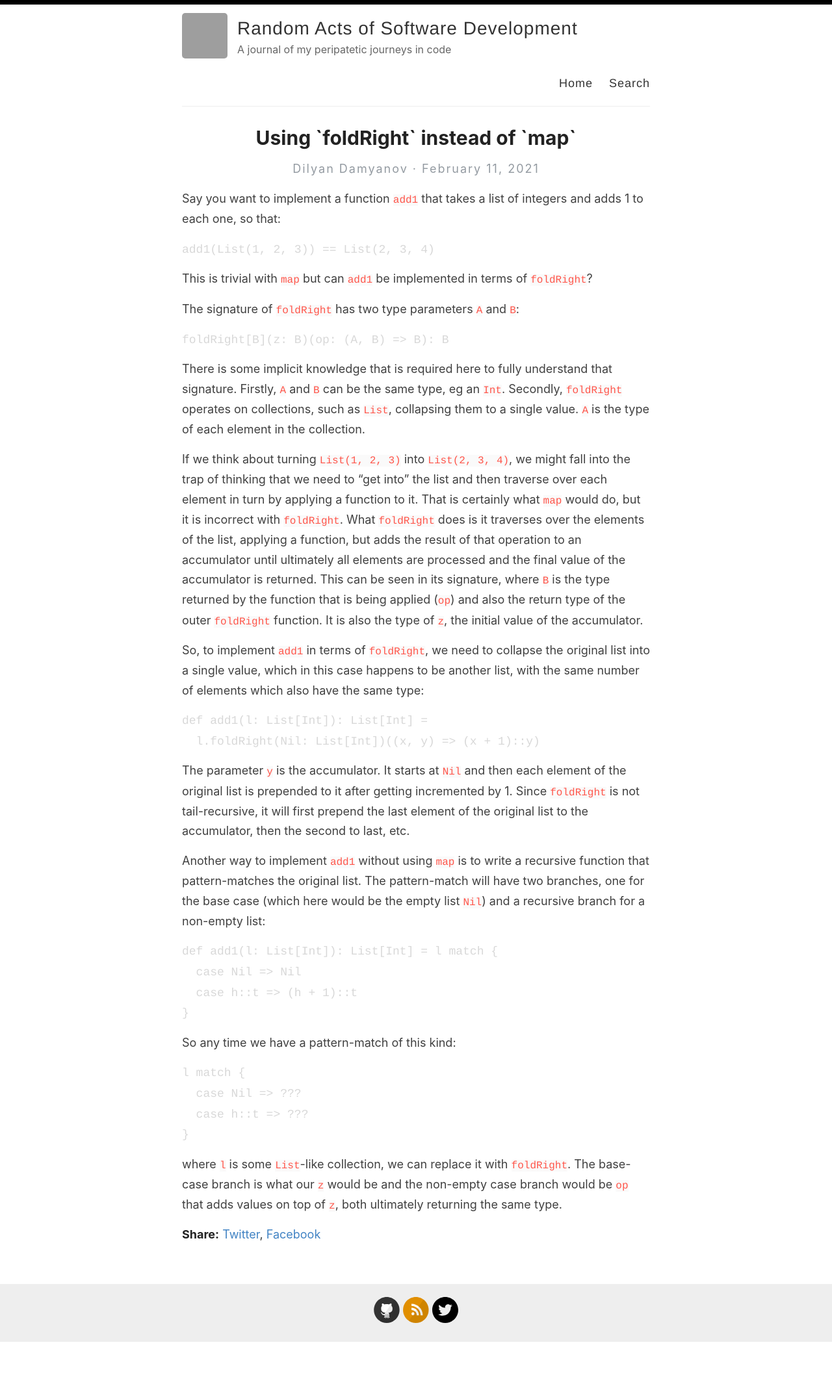
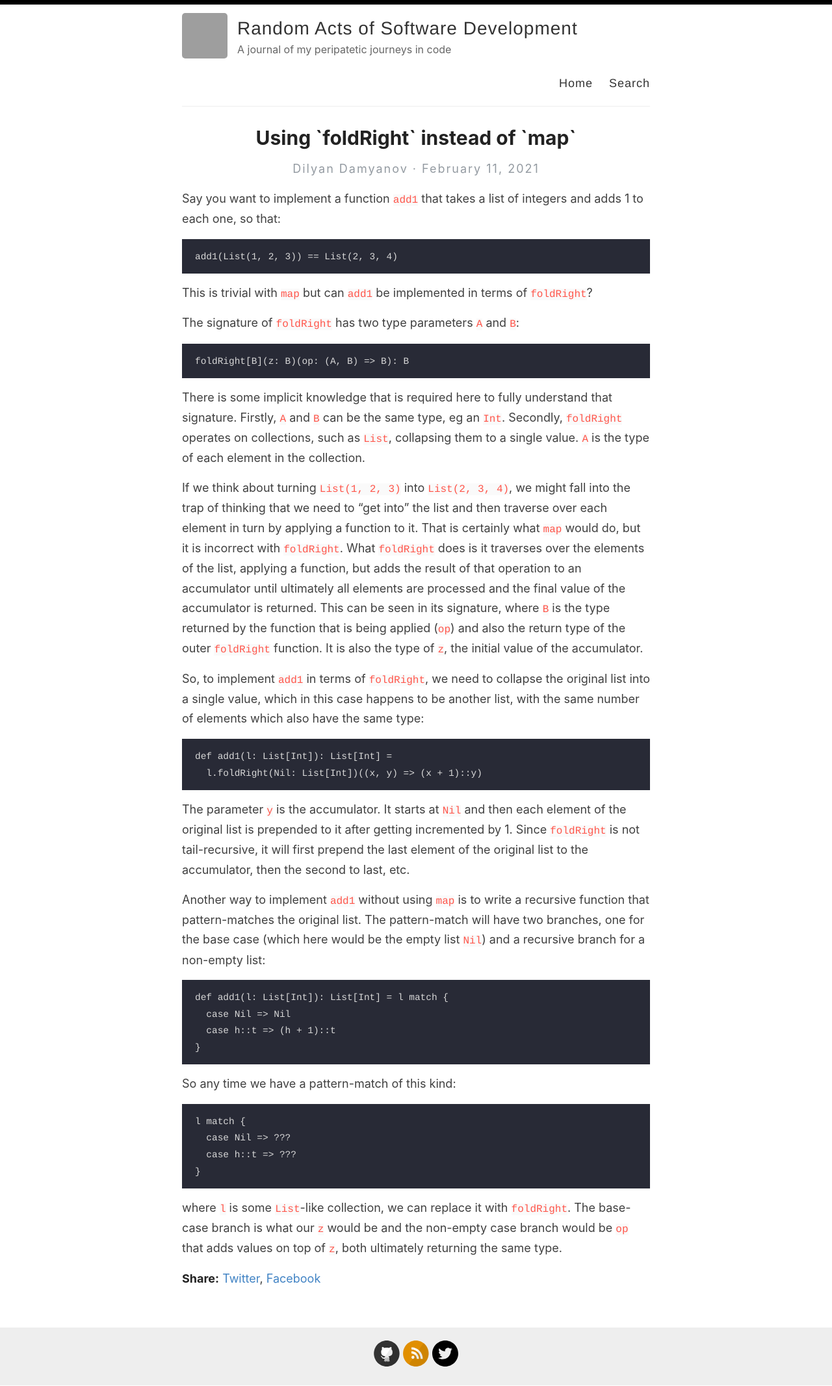
Before and after one commit to dilyand/dilyand.github.io, a Jekyll site: the page built from _posts/2021-02-11-using-map-instead-of-foldright.md, in a window 1280 px wide. Shown: the whole page at 65% size. Built offline with Jekyll 4.4.1, drawn with Linux system fonts in a browser that asks for light colours; before the commit the page ends 2066 px from its top, so only the background shows below that; grey boxes are pictures that could not be loaded.

Commit message:
Update 2021-02-11-using-map-instead-of-foldright.md

````diff
--- a/_posts/2021-02-11-using-map-instead-of-foldright.md
+++ b/_posts/2021-02-11-using-map-instead-of-foldright.md
@@ -6,7 +6,7 @@ tags: [Scala, foldRight]
 
 Say you want to implement a function `add1` that takes a list of integers and adds 1 to each one, so that:
 
-```Scala
+```
 add1(List(1, 2, 3)) == List(2, 3, 4)
 ```
 
@@ -14,7 +14,7 @@ This is trivial with `map` but can `add1` be implemented in terms of `foldRight`
 
 The signature of `foldRight` has two type parameters `A` and `B`:
 
-```Scala
+```
 foldRight[B](z: B)(op: (A, B) => B): B
 ```
 
@@ -24,7 +24,7 @@ If we think about turning `List(1, 2, 3)` into `List(2, 3, 4)`, we might fall in
 
 So, to implement `add1` in terms of `foldRight`, we need to collapse the original list into a single value, which in this case happens to be another list, with the same number of elements which also have the same type:
 
-```Scala
+```
 def add1(l: List[Int]): List[Int] =
   l.foldRight(Nil: List[Int])((x, y) => (x + 1)::y)
 ```
@@ -33,7 +33,7 @@ The parameter `y` is the accumulator. It starts at `Nil` and then each element o
 
 Another way to implement `add1` without using `map` is to write a recursive function that pattern-matches the original list. The pattern-match will have two branches, one for the base case (which here would be the empty list `Nil`) and a recursive branch for a non-empty list:
 
-```Scala
+```
 def add1(l: List[Int]): List[Int] = l match {
   case Nil => Nil
   case h::t => (h + 1)::t
@@ -42,7 +42,7 @@ def add1(l: List[Int]): List[Int] = l match {
 
 So any time we have a pattern-match of this kind:
 
-```Scala
+```
 l match {
   case Nil => ???
   case h::t => ???
````
